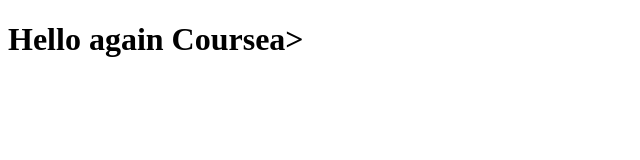
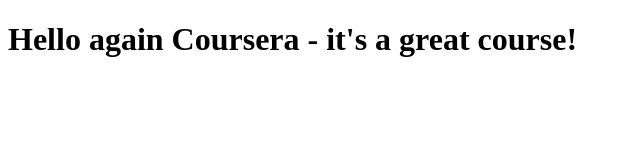
Before and after one commit to prs247au/coursera-webdev, a plain HTML site: page site/index.html in a window 1280 px wide. Shown: the whole page, without its empty margins (0-640 px from the left). Drawn offline with Linux system fonts and the light colour scheme.

Commit message:
Small addition

```diff
--- a/site/index.html
+++ b/site/index.html
@@ -4,7 +4,7 @@
     <title>Hello Coursera!!!</title>
 </head>
 <body>
-<h1>Hello again Coursea>
+<h1>Hello again Coursera - it's a great course!
 </h1>
 </body>
 </html>
```
